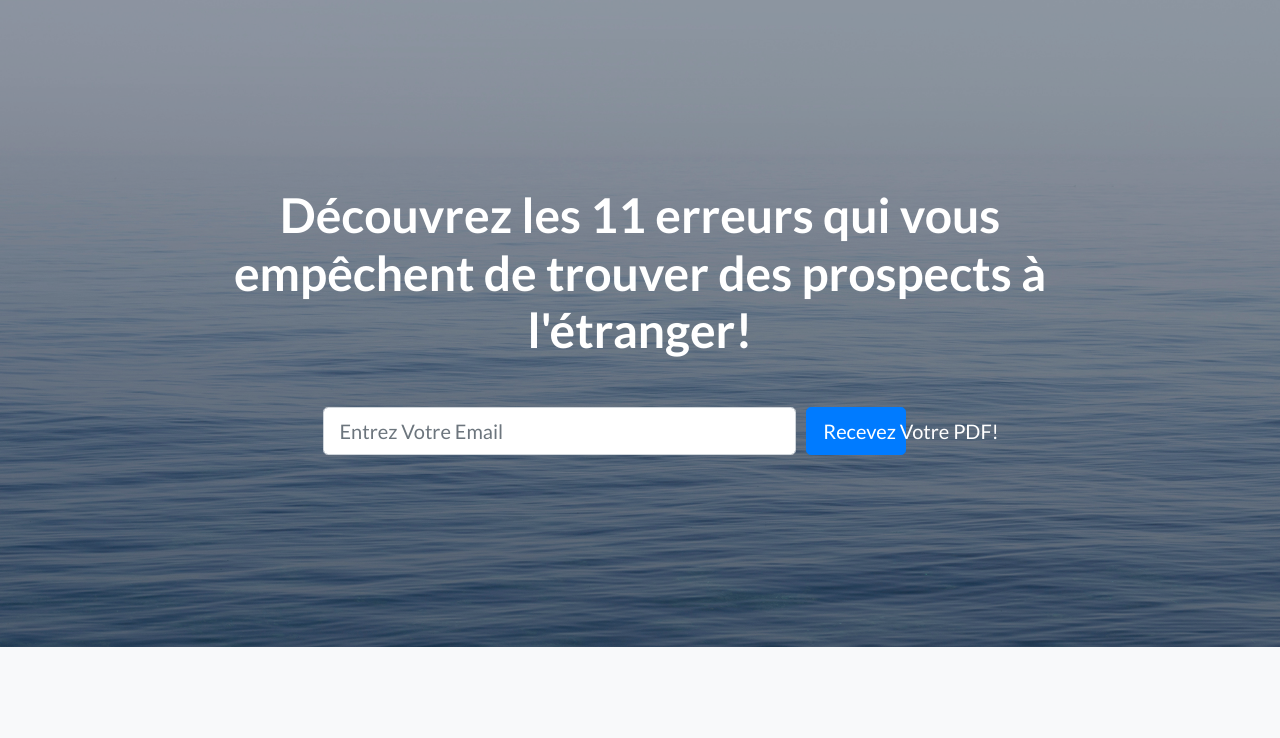
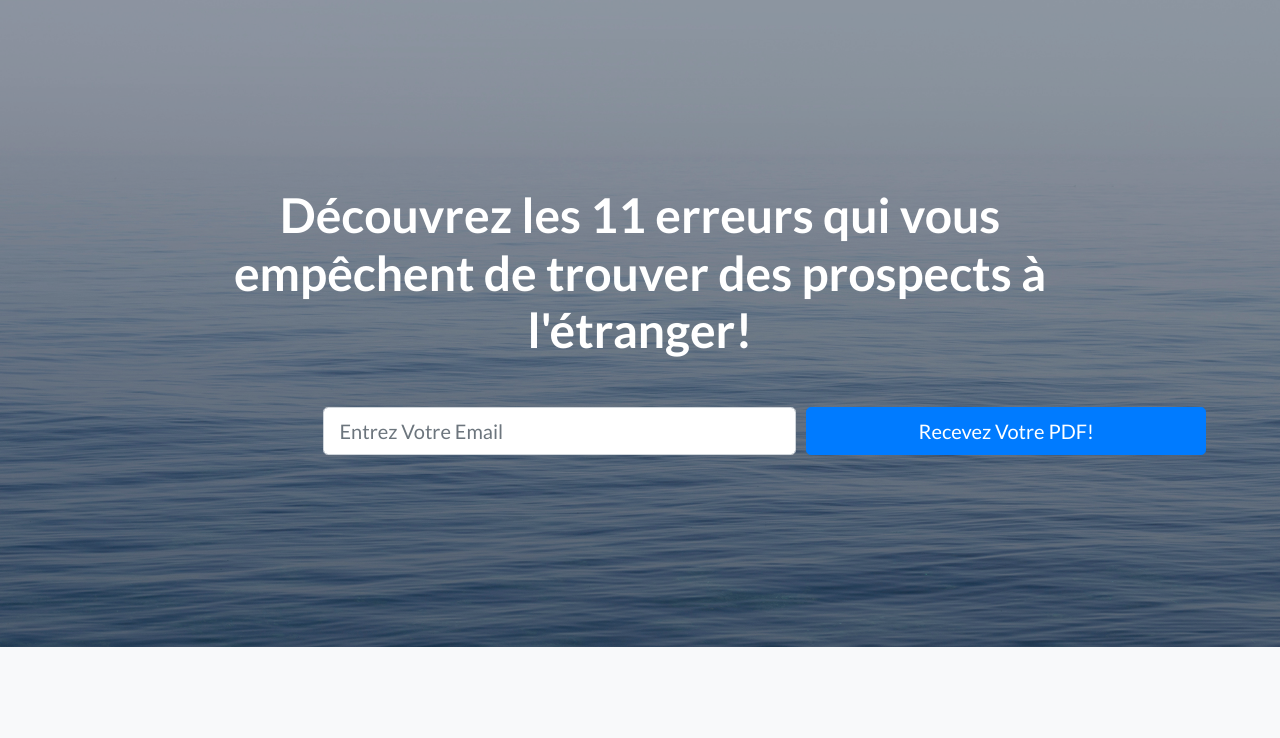
Before and after one commit to Romaricc/export, a website: page index.html in a window 1280 px wide. Shown: the part 62-800 px from the top of the page. Drawn offline with Linux system fonts and the light colour scheme.

Commit message:
400px button

```diff
--- a/index.html
+++ b/index.html
@@ -48,7 +48,7 @@
                   <input type="email" class="form-control form-control-lg" placeholder="Entrez Votre Email">
                 </div>
                 <div class="col-12 col-md-3">
-                  <button type="submit" class="btn btn-lg btn-primary btn-block" style="width:100px">Recevez Votre PDF!</button>
+                  <button type="submit" class="btn btn-lg btn-primary btn-block" style="width:400px">Recevez Votre PDF!</button>
                 </div>
               </div>
             </form>
```
